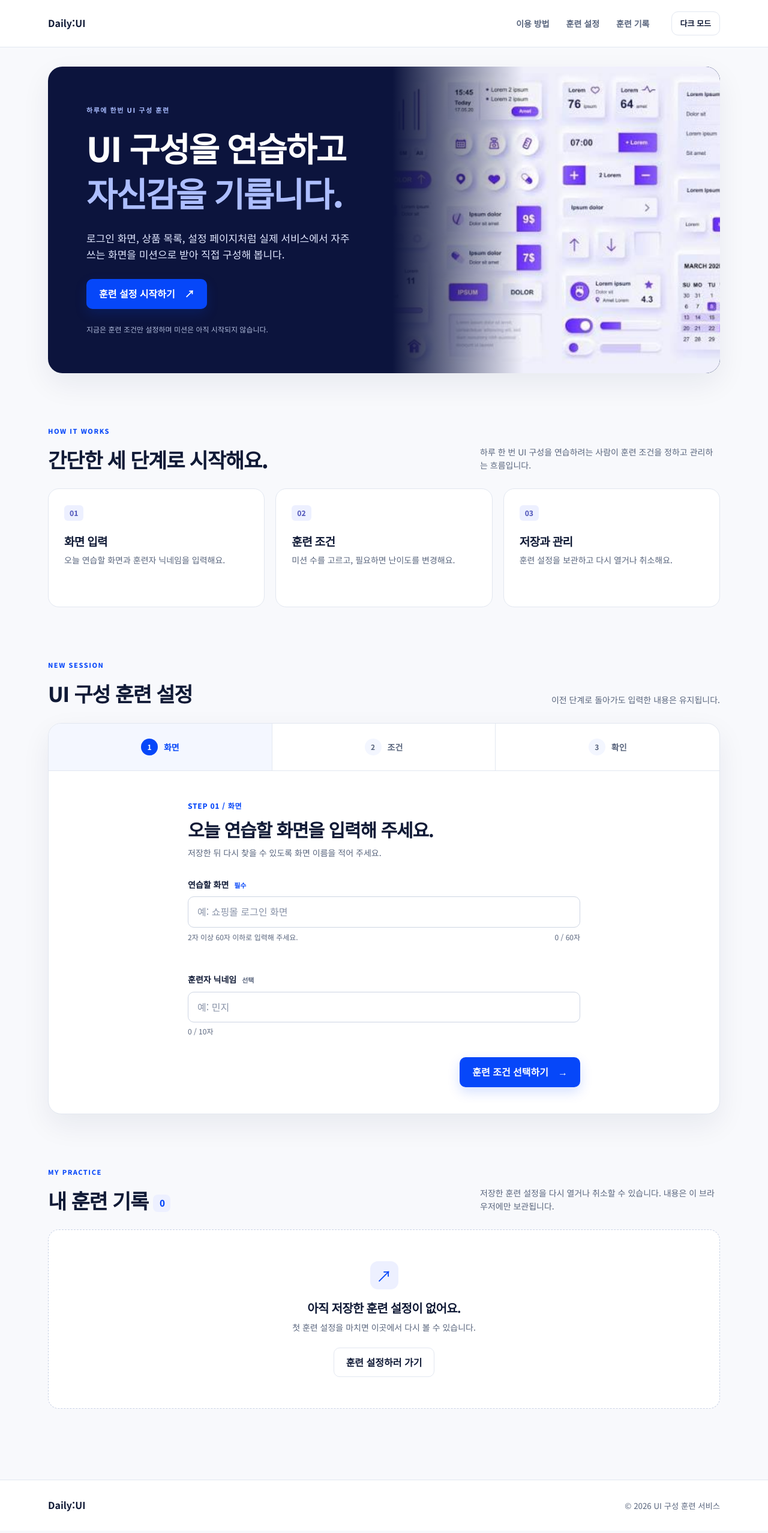
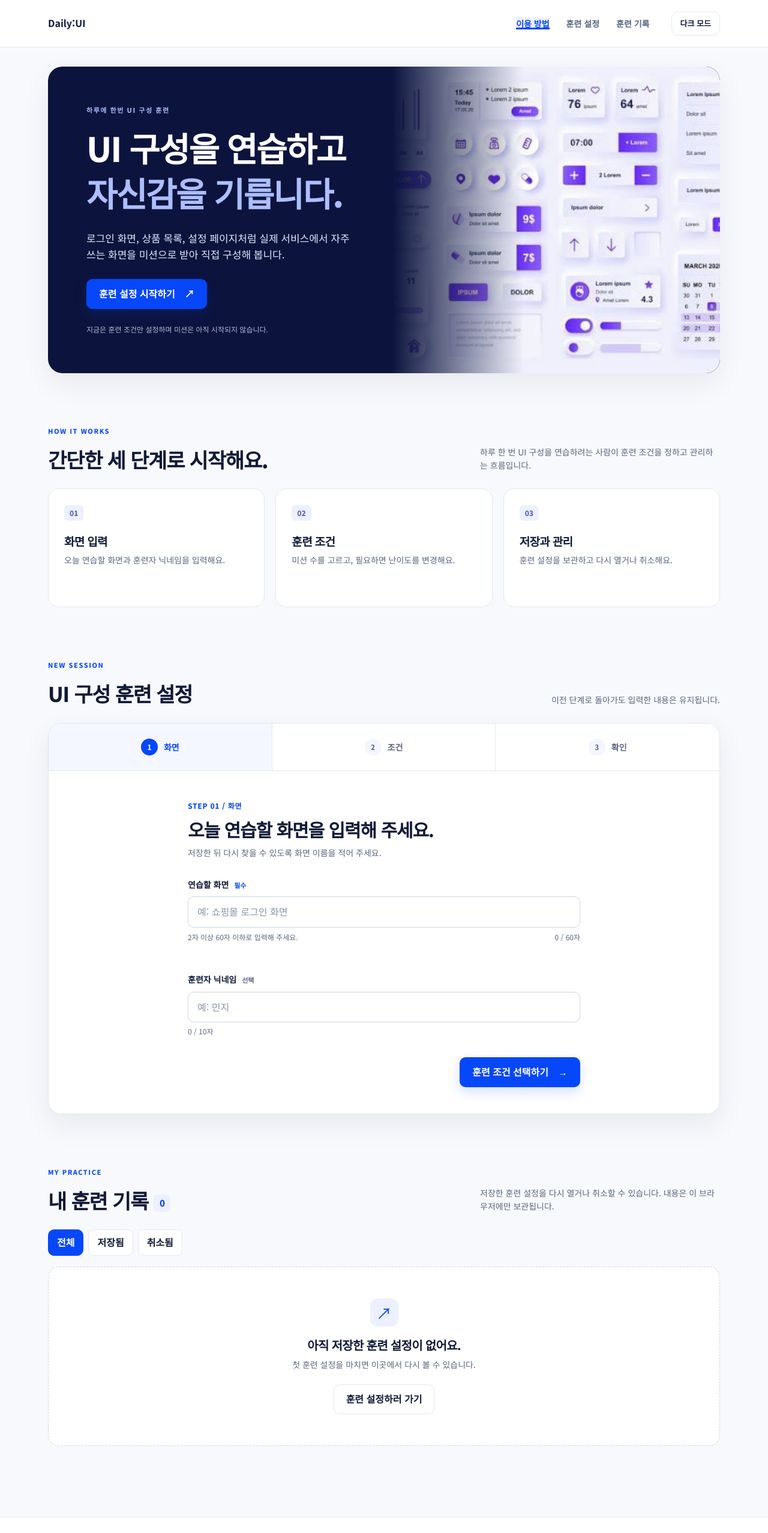
Before and after one commit to HSKIM-hub/uiuxprogramming, a plain HTML site: page index.html in a window 1280 px wide. Shown: the top 2555 px of the page at 60% size. Drawn offline with Linux system fonts and the light colour scheme.

Commit message:
Week 10 navigation UI

```diff
--- a/index.html
+++ b/index.html
@@ -23,10 +23,23 @@
         <a class="brand" href="#top" aria-label="Daily:UI 맨 위로"
           ><strong>Daily:UI</strong></a
         >
-        <nav aria-label="주요 메뉴">
-          <a href="#about">이용 방법</a>
-          <a href="#planner">훈련 설정</a>
-          <a href="#archive">훈련 기록</a>
+
+        <button
+          id="menu-toggle"
+          class="menu-toggle"
+          type="button"
+          aria-controls="main-nav"
+          aria-expanded="false"
+        >
+          메뉴 열기
+        </button>
+
+        <nav id="main-nav" class="main-nav" aria-label="주요 메뉴">
+          <ul>
+            <li><a href="#about">이용 방법</a></li>
+            <li><a href="#planner">훈련 설정</a></li>
+            <li><a href="#archive">훈련 기록</a></li>
+          </ul>
         </nav>
         <button
           id="theme-button"
@@ -377,6 +390,34 @@
             브라우저에만 보관됩니다.
           </p>
         </div>
+
+        <div class="plan-filters" role="group" aria-label="훈련 기록 표시 범위">
+          <button
+            class="filter-button is-active"
+            type="button"
+            data-filter="all"
+            aria-pressed="true"
+          >
+            전체
+          </button>
+          <button
+            class="filter-button"
+            type="button"
+            data-filter="active"
+            aria-pressed="false"
+          >
+            저장됨
+          </button>
+          <button
+            class="filter-button"
+            type="button"
+            data-filter="cancelled"
+            aria-pressed="false"
+          >
+            취소됨
+          </button>
+        </div>
+
         <p
           id="archive-status"
           class="archive-status"
--- a/script.js
+++ b/script.js
@@ -17,6 +17,14 @@ const emptyState = document.querySelector("#empty-state");
 const planCount = document.querySelector("#plan-count");
 const archiveStatus = document.querySelector("#archive-status");
 const planDialog = document.querySelector("#plan-dialog");
+
+const navLinks = document.querySelectorAll(".main-nav a");
+
+const menuToggle = document.querySelector("#menu-toggle");
+const mainNav = document.querySelector("#main-nav");
+
+const filterButtons = document.querySelectorAll(".filter-button");
+let currentFilter = "all";
 
 const saveButton = document.querySelector("#save-plan");
 const submitStatus = document.querySelector("#submit-status");
@@ -38,9 +46,7 @@ function readPlans() {
         title: plan.title.slice(0, 60),
         nickname:
           typeof plan.nickname === "string" ? plan.nickname.slice(0, 10) : "",
-        duration: ["1", "3", "5"].includes(plan.duration)
-          ? plan.duration
-          : "3",
+        duration: ["1", "3", "5"].includes(plan.duration) ? plan.duration : "3",
         qna: plan.qna === true,
         qnaCount: ["쉬움", "보통", "어려움"].includes(plan.qnaCount)
           ? plan.qnaCount
@@ -307,15 +313,79 @@ function createText(tag, className, content) {
   return element;
 }
 
+function updateCurrentNav() {
+  const currentHash = window.location.hash;
+
+  navLinks.forEach((link) => {
+    const current = currentHash
+      ? link.getAttribute("href") === currentHash
+      : link === navLinks[0];
+
+    link.classList.toggle("is-current", current);
+
+    if (current) {
+      link.setAttribute("aria-current", "page");
+    } else {
+      link.removeAttribute("aria-current");
+    }
+  });
+}
+
+window.addEventListener("hashchange", updateCurrentNav);
+updateCurrentNav();
+
+menuToggle.addEventListener("click", () => {
+  const isOpen = mainNav.classList.toggle("is-open");
+
+  menuToggle.textContent = isOpen ? "메뉴 닫기" : "메뉴 열기";
+  menuToggle.setAttribute("aria-expanded", String(isOpen));
+});
+
+navLinks.forEach((link) => {
+  link.addEventListener("click", () => {
+    mainNav.classList.remove("is-open");
+    menuToggle.textContent = "메뉴 열기";
+    menuToggle.setAttribute("aria-expanded", "false");
+  });
+});
+
+function getVisiblePlans() {
+  return plans.filter((plan) => {
+    if (currentFilter === "all") return true;
+    if (currentFilter === "cancelled") return plan.cancelled;
+    return !plan.cancelled;
+  });
+}
+
 function renderPlans() {
+  const visiblePlans = getVisiblePlans();
+
   planList.replaceChildren();
-  emptyState.hidden = plans.length !== 0;
-  planList.hidden = plans.length === 0;
-  const activeCount = plans.filter((plan) => !plan.cancelled).length;
-  planCount.textContent = String(activeCount);
-  planCount.setAttribute("aria-label", `진행 중인 훈련 설정 ${activeCount}개`);
+  emptyState.hidden = visiblePlans.length !== 0;
+  planList.hidden = visiblePlans.length === 0;
 
-  plans.forEach((plan) => {
+  const emptyTitle = emptyState.querySelector("h3");
+  const emptyDescription = emptyState.querySelector("p");
+  const emptyAction = emptyState.querySelector("a");
+
+  if (visiblePlans.length === 0) {
+    const filtered = currentFilter !== "all";
+    emptyTitle.textContent = filtered
+      ? "선택한 상태의 훈련 설정이 없어요."
+      : "아직 저장한 훈련 설정이 없어요.";
+    emptyDescription.textContent = filtered
+      ? "다른 상태를 선택해 보세요."
+      : "첫 훈련 설정을 마치면 이곳에서 다시 볼 수 있습니다.";
+    emptyAction.hidden = filtered;
+  }
+
+  planCount.textContent = String(visiblePlans.length);
+  planCount.setAttribute(
+    "aria-label",
+    `현재 표시 중인 훈련 설정 ${visiblePlans.length}개`,
+  );
+
+  visiblePlans.forEach((plan) => {
     const card = document.createElement("li");
     card.className = `plan-card${plan.cancelled ? " is-cancelled" : ""}`;
     const top = document.createElement("div");
@@ -370,6 +440,19 @@ function renderPlans() {
   });
 }
 
+filterButtons.forEach((button) => {
+  button.addEventListener("click", () => {
+    currentFilter = button.dataset.filter;
+
+    filterButtons.forEach((item) => {
+      const selected = item === button;
+      item.classList.toggle("is-active", selected);
+      item.setAttribute("aria-pressed", String(selected));
+    });
+    renderPlans();
+  });
+});
+
 planList.addEventListener("click", (event) => {
   const button = event.target.closest("button[data-action]");
   if (!button) return;
--- a/style.css
+++ b/style.css
@@ -101,22 +101,49 @@ p {
   width: 124px;
   height: auto;
 }
-.site-header nav {
+
+.main-nav {
+  margin-left: auto;
+}
+.main-nav ul {
   display: flex;
   align-items: center;
   gap: 28px;
-  margin-left: auto;
+  margin: 0;
+  padding: 0;
+  list-style: none;
 }
-.site-header nav a {
+
+.main-nav a {
   color: var(--muted);
   font-size: 14px;
   font-weight: 700;
   text-decoration: none;
   white-space: nowrap;
 }
-.site-header nav a:hover {
+
+.main-nav a:hover {
   color: var(--blue);
 }
+
+.main-nav a.is-current {
+  color: var(--blue);
+  background: var(--lavender);
+  box-shadow: inset 0 -3px 0 var(--blue);
+}
+
+.menu-toggle {
+  display: none;
+  min-height: 40px;
+  margin-left: auto;
+  padding: 7px 14px;
+  border: 1px solid var(--line);
+  border-radius: 11px;
+  background: var(--surface);
+  color: var(--ink);
+  font-weight: 700;
+}
+
 .theme-button {
   flex: none;
   min-height: 40px;
@@ -665,6 +692,28 @@ p {
   font-size: 15px;
   vertical-align: middle;
 }
+
+.plan-filters {
+  display: flex;
+  flex-wrap: wrap;
+  gap: 8px;
+  margin-bottom: 18px;
+}
+.filter-button {
+  min-height: 42px;
+  padding: 8px 14px;
+  border: 1px solid var(--line);
+  border-radius: 10px;
+  background: var(--surface);
+  color: var(--ink);
+  font-weight: 700;
+}
+.filter-button.is-active {
+  border-color: var(--blue);
+  background: var(--blue);
+  color: #fff;
+}
+
 .archive-status {
   margin: 0 0 18px;
   color: var(--blue);
@@ -900,15 +949,33 @@ body.dark .brand img {
   .brand img {
     width: 112px;
   }
-  .site-header nav {
+
+  .menu-toggle {
+    display: inline-flex;
+    align-items: center;
+    justify-content: center;
+  }
+  .site-header .main-nav {
+    display: none;
     order: 3;
-    justify-content: space-between;
     width: 100%;
-    gap: 9px;
-    padding-top: 9px;
+    margin-left: 0;
   }
-  .site-header nav a {
-    font-size: 12px;
+  .site-header .main-nav.is-open {
+    display: block;
+  }
+  .main-nav ul {
+    display: grid;
+    grid-template-columns: 1fr;
+    gap: 8px;
+    padding-top: 10px;
+  }
+  .main-nav a {
+    display: block;
+    min-height: 44px;
+    padding: 10px 12px;
+    border-radius: 9px;
+    font-size: 14px;
   }
   .theme-button {
     min-height: 35px;
```
Also changed, not shown: 1 other file.
